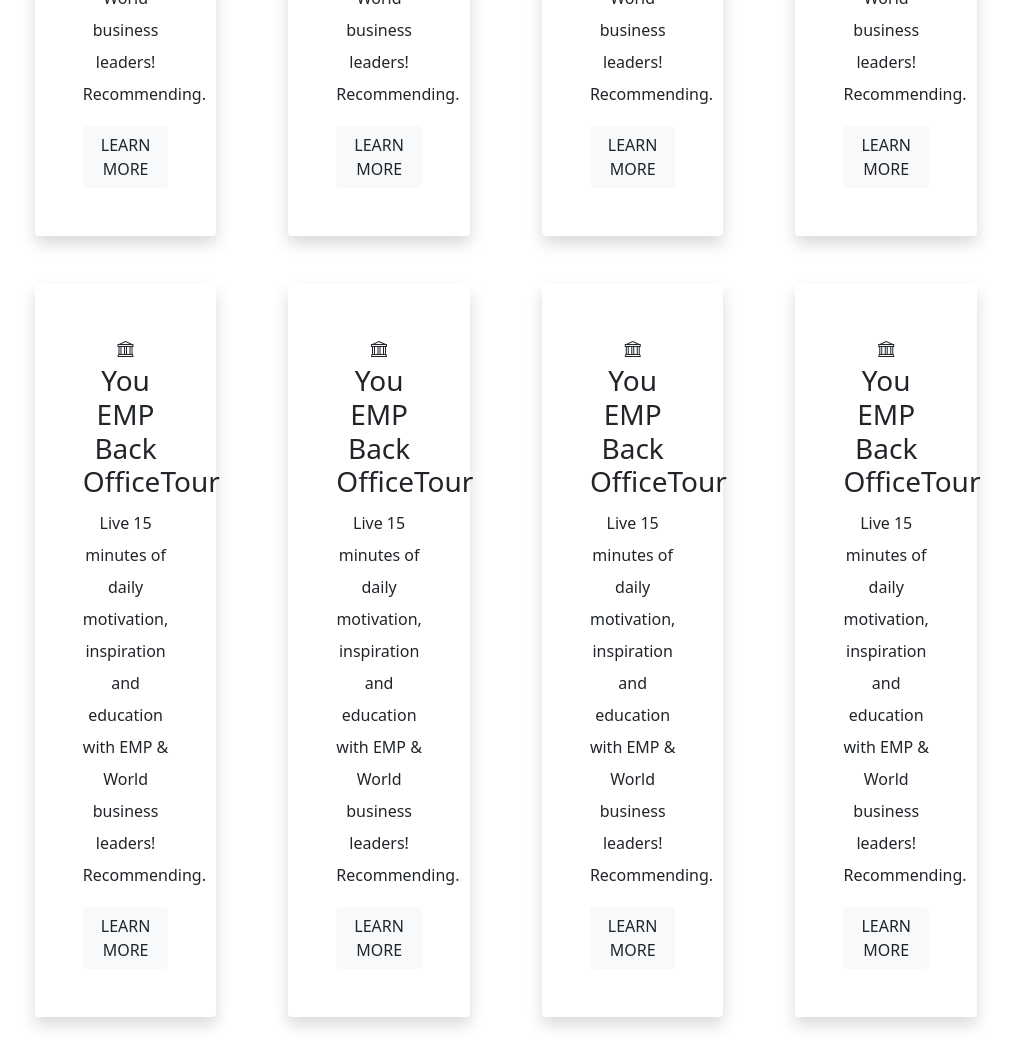
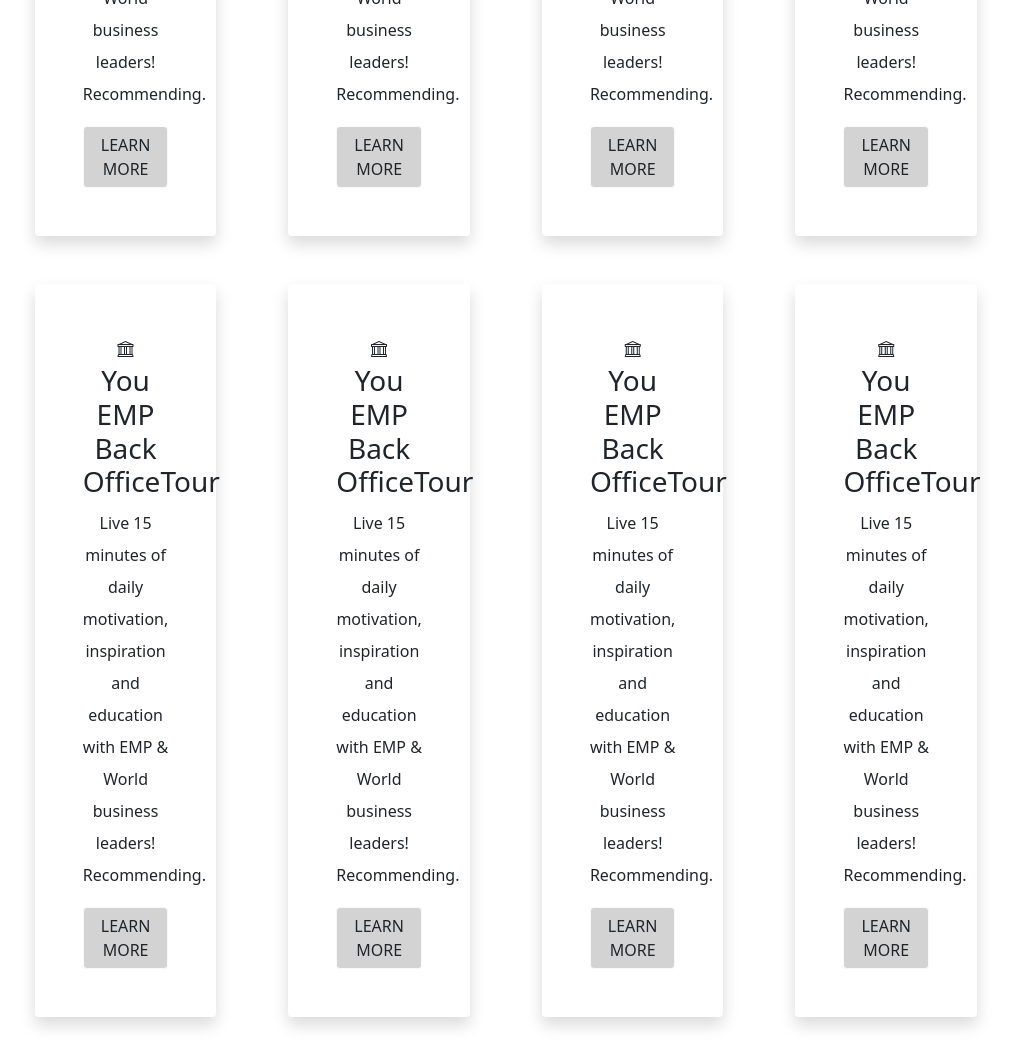
Before and after one commit to roeland-hub/grid-away, a plain HTML site: page bootstrap/index.html in a window 1280 px wide. Shown: the part 520-1561 px from the top of the page, without its empty margins (185-1197 px from the left). Drawn offline with nearby package versions, Linux system fonts and the light colour scheme.

Commit message:
update bootstrap and css

```diff
--- a/bootstrap/index.html
+++ b/bootstrap/index.html
@@ -5,7 +5,8 @@
     <meta charset="UTF-8">
     <link href="https://cdn.jsdelivr.net/npm/bootstrap@5.1.1/dist/css/bootstrap.min.css" rel="stylesheet" integrity="sha384-F3w7mX95PdgyTmZZMECAngseQB83DfGTowi0iMjiWaeVhAn4FJkqJByhZMI3AhiU" crossorigin="anonymous">
     <link rel="stylesheet" href="https://cdn.jsdelivr.net/npm/bootstrap-icons@1.5.0/font/bootstrap-icons.css">
-    <title>Title</title>
+    <link rel="stylesheet" href="style.css">
+    <title>Grid away</title>
 </head>
 <body>
 <nav class="navbar navbar-light bg-primary rounded flex-column float-lg-start d-md-none d-lg-block">
@@ -20,7 +21,7 @@
               <i class="bi bi-bank"></i>
               <h3>You EMP Back OfficeTour</h3>
                 <p>Live 15 minutes of daily motivation, inspiration and education with EMP & World business leaders! Recommending.</p>
-                <button type="button" class="btn btn-light"><a class="text-decoration-none text-dark" href="https://getbootstrap.com/" target="_blank">LEARN MORE</a></button>
+                <button type="button" class="btn btn-light" data-toggle="tooltip" data-placement="top" title="Bootstrap website"><a class="text-decoration-none text-dark" href="https://getbootstrap.com/" target="_blank">LEARN MORE</a></button>
             </div>
         </div>
 
@@ -29,7 +30,7 @@
             <i class="bi bi-bank"></i>
             <h3>You EMP Back OfficeTour</h3>
               <p>Live 15 minutes of daily motivation, inspiration and education with EMP & World business leaders! Recommending.</p>
-              <button type="button" class="btn btn-light"><a class="text-decoration-none text-dark" href="https://getbootstrap.com/" target="_blank">LEARN MORE</a></button>
+              <button type="button" class="btn btn-light" data-toggle="tooltip" data-placement="top" title="Bootstrap website"><a class="text-decoration-none text-dark" href="https://getbootstrap.com/" target="_blank">LEARN MORE</a></button>
           </div>
       </div>
 
@@ -38,7 +39,7 @@
           <i class="bi bi-bank"></i>
           <h3>You EMP Back OfficeTour</h3>
             <p>Live 15 minutes of daily motivation, inspiration and education with EMP & World business leaders! Recommending.</p>
-            <button type="button" class="btn btn-light"><a class="text-decoration-none text-dark" href="https://getbootstrap.com/" target="_blank">LEARN MORE</a></button>
+            <button type="button" class="btn btn-light" data-toggle="tooltip" data-placement="top" title="Bootstrap website"><a class="text-decoration-none text-dark" href="https://getbootstrap.com/" target="_blank">LEARN MORE</a></button>
         </div>
     </div>
 
@@ -47,7 +48,7 @@
         <i class="bi bi-bank"></i>
         <h3>You EMP Back OfficeTour</h3>
           <p>Live 15 minutes of daily motivation, inspiration and education with EMP & World business leaders! Recommending.</p>
-          <button type="button" class="btn btn-light"><a class="text-decoration-none text-dark" href="https://getbootstrap.com/" target="_blank">LEARN MORE</a></button>
+          <button type="button" class="btn btn-light" data-toggle="tooltip" data-placement="top" title="Bootstrap website"><a class="text-decoration-none text-dark" href="https://getbootstrap.com/" target="_blank">LEARN MORE</a></button>
       </div>
   </div>
 
@@ -56,7 +57,7 @@
       <i class="bi bi-bank"></i>
       <h3>You EMP Back OfficeTour</h3>
         <p>Live 15 minutes of daily motivation, inspiration and education with EMP & World business leaders! Recommending.</p>
-        <button type="button" class="btn btn-light"><a class="text-decoration-none text-dark" href="https://getbootstrap.com/" target="_blank">LEARN MORE</a></button>
+        <button type="button" class="btn btn-light" data-toggle="tooltip" data-placement="top" title="Bootstrap website"><a class="text-decoration-none text-dark" href="https://getbootstrap.com/" target="_blank">LEARN MORE</a></button>
     </div>
 </div>
 
@@ -65,7 +66,7 @@
     <i class="bi bi-bank"></i>
     <h3>You EMP Back OfficeTour</h3>
       <p>Live 15 minutes of daily motivation, inspiration and education with EMP & World business leaders! Recommending.</p>
-      <button type="button" class="btn btn-light"><a class="text-decoration-none text-dark" href="https://getbootstrap.com/" target="_blank">LEARN MORE</a></button>
+      <button type="button" class="btn btn-light" data-toggle="tooltip" data-placement="top" title="Bootstrap website"><a class="text-decoration-none text-dark" href="https://getbootstrap.com/" target="_blank">LEARN MORE</a></button>
   </div>
 </div>
 
@@ -74,7 +75,7 @@
     <i class="bi bi-bank"></i>
     <h3>You EMP Back OfficeTour</h3>
       <p>Live 15 minutes of daily motivation, inspiration and education with EMP & World business leaders! Recommending.</p>
-      <button type="button" class="btn btn-light"><a class="text-decoration-none text-dark" href="https://getbootstrap.com/" target="_blank">LEARN MORE</a></button>
+      <button type="button" class="btn btn-light" data-toggle="tooltip" data-placement="top" title="Bootstrap website"><a class="text-decoration-none text-dark" href="https://getbootstrap.com/" target="_blank">LEARN MORE</a></button>
   </div>
 </div>
 
@@ -83,7 +84,7 @@
     <i class="bi bi-bank"></i>
     <h3>You EMP Back OfficeTour</h3>
       <p>Live 15 minutes of daily motivation, inspiration and education with EMP & World business leaders! Recommending.</p>
-      <button type="button" class="btn btn-light"><a class="text-decoration-none text-dark" href="https://getbootstrap.com/" target="_blank">LEARN MORE</a></button>
+      <button type="button" class="btn btn-light" data-toggle="tooltip" data-placement="top" title="Bootstrap website"><a class="text-decoration-none text-dark" href="https://getbootstrap.com/" target="_blank">LEARN MORE</a></button>
   </div>
 </div>
     </div>
--- a/bootstrap/style.css
+++ b/bootstrap/style.css
@@ -1,3 +1,8 @@
-.row {
 
+.btn {
+    background-color: lightgray;
 }
+
+.btn:hover {
+    background-color: blue;
+  }
```
